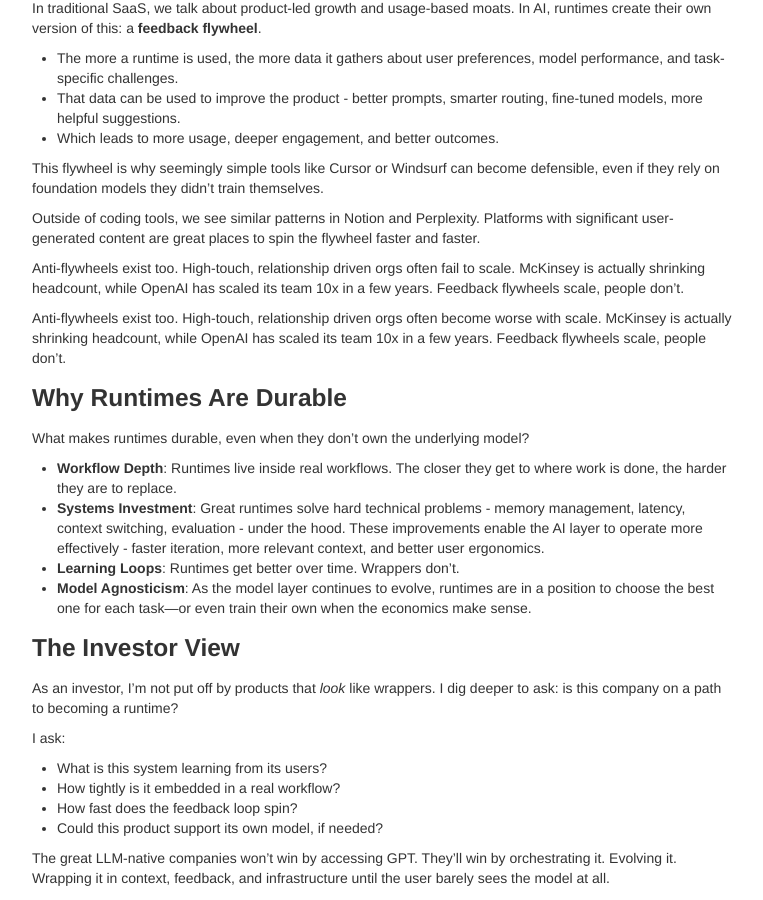
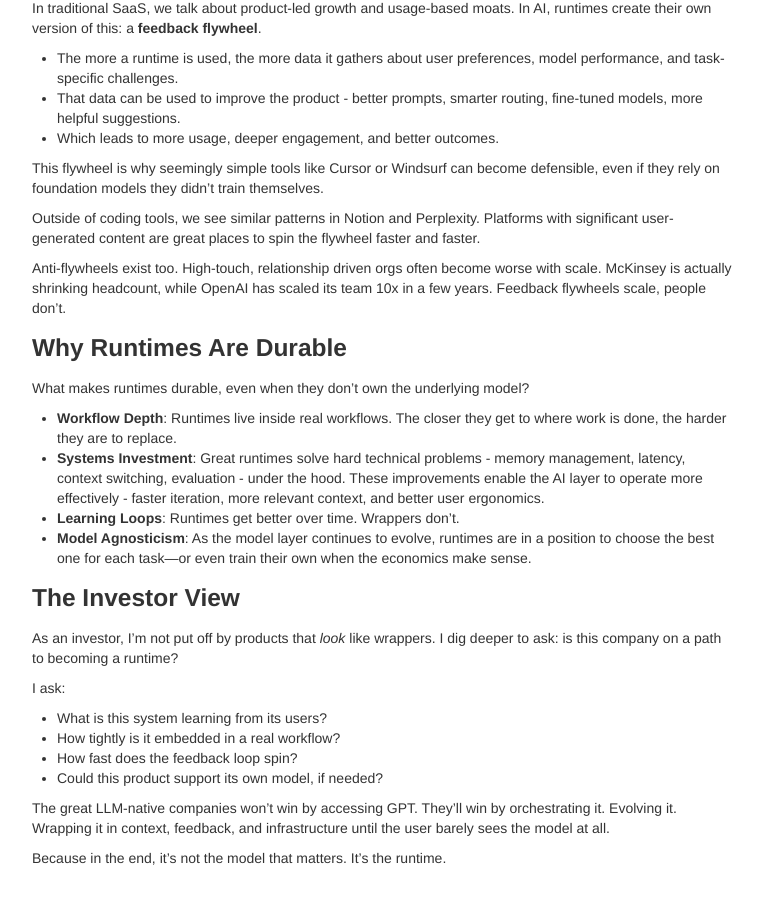
Before and after one commit to darkmatter08/darkmatter08.github.io, a Jekyll site: the page built from pages/blog-runtimes.md, in a window 1280 px wide and 900 px high, scrolled down 1644 px. Shown: the whole window, without its empty margins (258-1021 px from the left). Built offline with Jekyll 4.4.1, drawn with Linux system fonts in a browser that asks for light colours.

Commit message:
repeated para

```diff
--- a/pages/blog-runtimes.md
+++ b/pages/blog-runtimes.md
@@ -81,8 +81,6 @@ This flywheel is why seemingly simple tools like Cursor or Windsurf can become d
 
 Outside of coding tools, we see similar patterns in Notion and Perplexity. Platforms with significant user-generated content are great places to spin the flywheel faster and faster.
 
-Anti-flywheels exist too. High-touch, relationship driven orgs often fail to scale. McKinsey is actually shrinking headcount, while OpenAI has scaled its team 10x in a few years. Feedback flywheels scale, people don’t.
-
 Anti-flywheels exist too. High-touch, relationship driven orgs often become worse with scale. McKinsey is actually shrinking headcount, while OpenAI has scaled its team 10x in a few years. Feedback flywheels scale, people don’t.
 
 ### **Why Runtimes Are Durable**
```
